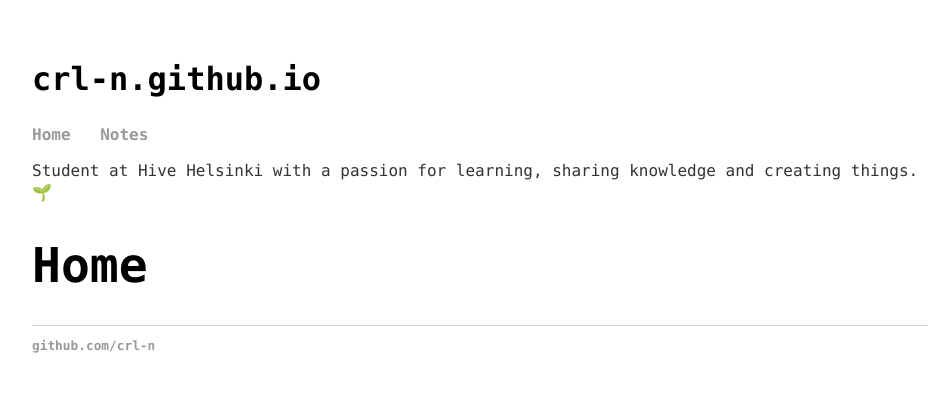
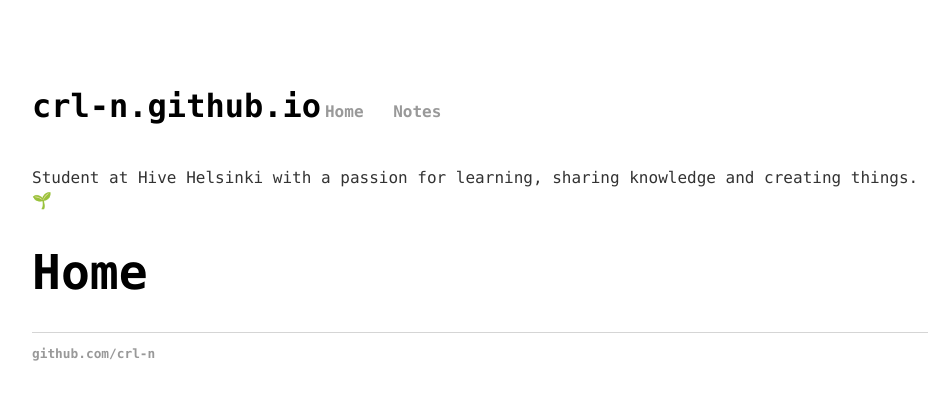
Before and after one commit to crl-n/crl-n.github.io, a Jekyll site: the page index.html, which Jekyll copies as it is, in a window 1280 px wide. Shown: the top 400 px of the page, without its empty margins (160-1106 px from the left). Built offline with Jekyll 4.4.1, drawn with Linux system fonts in a browser that asks for light colours.

Commit message:
Update main.css

```diff
--- a/css/main.css
+++ b/css/main.css
@@ -37,12 +37,13 @@ footer {
     border-top: 1px solid #d5d5d5;
     font-size: .8em;
 }
-
 ul.posts {
     margin: 20px auto 40px;
     font-size: 1.5em;
 }
-
 ul.posts li {
     list-style: none;
 }
+.child {
+    display: inline-block;
+}
```
